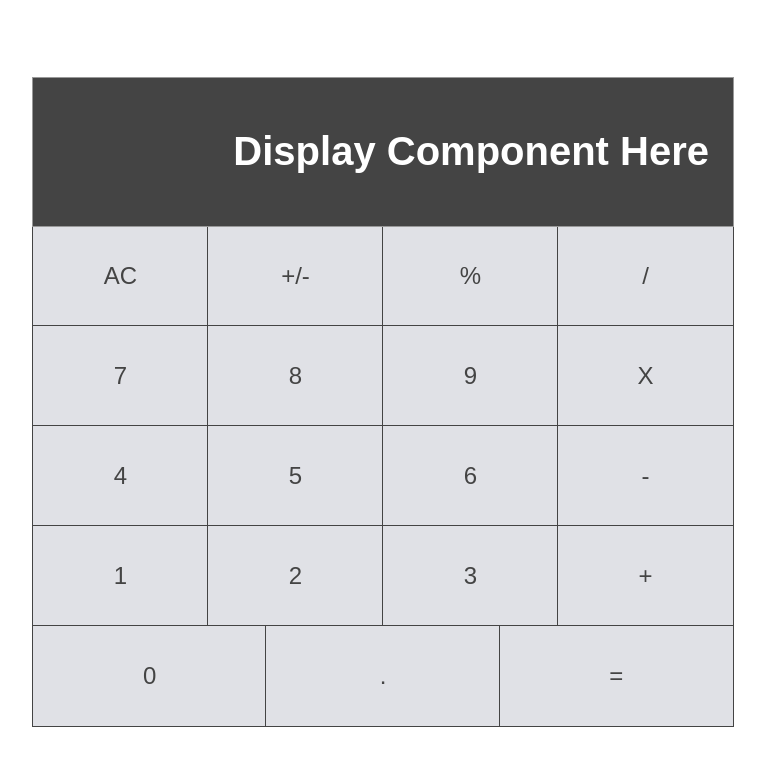
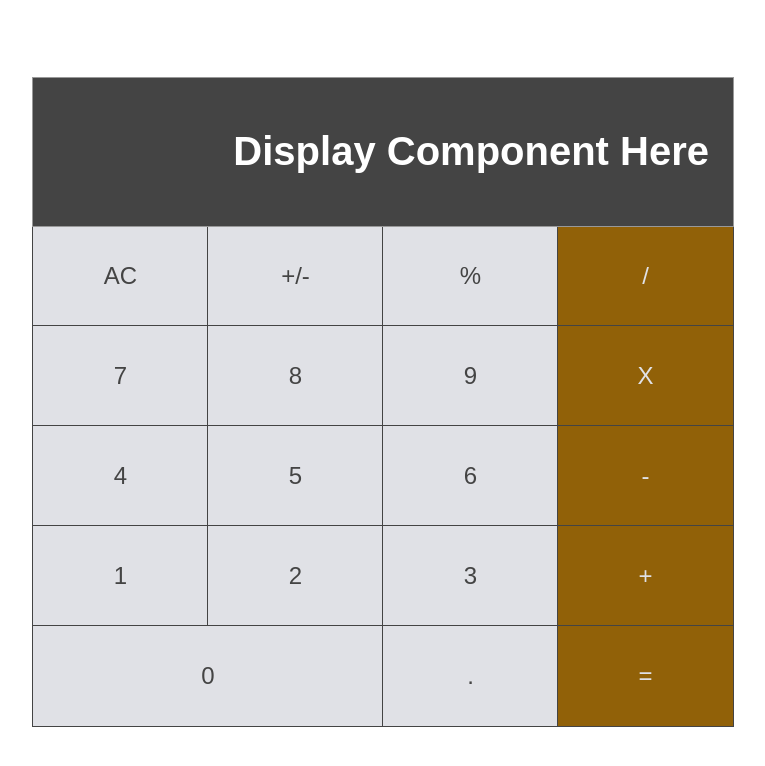
Before and after one commit to dipto0321/react-calculator, a React (Create React App) app: page / in a window 1280 px wide. Shown: the top 766 px of the page, without its empty margins (257-1022 px from the left). Built offline with nearby package versions, Linux system fonts and the light colour scheme.

Commit message:
Add styles in buttons

```diff
--- a/src/js/components/Button.js
+++ b/src/js/components/Button.js
@@ -1,8 +1,11 @@
 import React from 'react';
 
 const Button = (props) => {
-  const { name } = props;
-  return <div className="btn">{name}</div>;
+  const { name, color, wide } = props;
+  const colorClass = color ? 'btn operator' : 'btn';
+  const wideClass = wide ? `${colorClass} wide-class` : `${colorClass}`;
+
+  return <div className={wideClass}>{name}</div>;
 };
 
 export default Button;
--- a/src/js/components/ButtonPanel.js
+++ b/src/js/components/ButtonPanel.js
@@ -11,23 +11,18 @@ const ButtonPanel = (props) => {
 
   return (
     <div id="button-panel">
-      {
-        rows.map(row => (
-          <div
-            className="row"
-            key={row}
-          >
-            {
-              row.map(char => (
-                <Button
-                  key={char}
-                  name={char}
-                />
-              ))
-            }
-          </div>
-        ))
-      }
+      {rows.map(row => (
+        <div className="row" key={row}>
+          {row.map(char => (
+            <Button
+              key={char}
+              name={char}
+              color={['+', '-', 'X', '/', '='].includes(char)}
+              wide={char === 0}
+            />
+          ))}
+        </div>
+      ))}
     </div>
   );
 };
```
